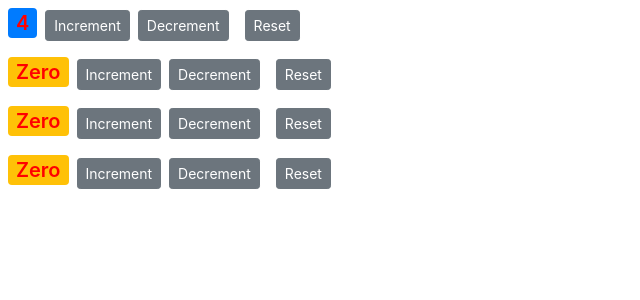
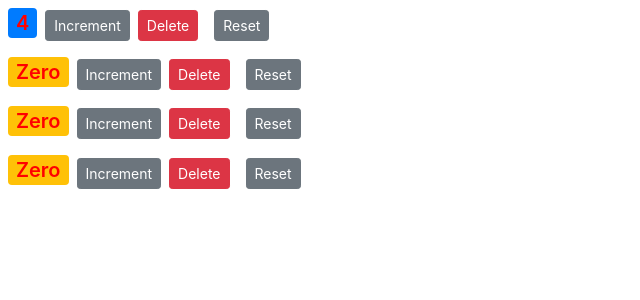
Before and after one commit to madukai/ReactCounterApp, a React (Create React App) app: page / in a window 1280 px wide. Shown: the top 300 px of the page, without its empty margins (0-640 px from the left). Built offline with nearby package versions, Linux system fonts and the light colour scheme.

Commit message:
Added event handler and updating states

```diff
--- a/src/components/counter.jsx
+++ b/src/components/counter.jsx
@@ -2,7 +2,7 @@
 
 class Counter extends Component {
     state = {
-        value: this.props.value
+        value: this.props.counter.value
     };
 
     styles = {
@@ -38,7 +38,7 @@
             <div>
                 <span style={this.styles} className={this.getBadgeClasses()}>{this.formatCount()}</span>
                 <button onClick={this.handleIncrement} className="btn btn-secondary btn-sm">Increment</button>
-                <button onClick={this.handleDecrement} className="btn btn-secondary btn-sm m-2">Decrement</button>
+                <button onClick={() => this.props.onDelete(this.props.counter.id)} className="btn btn-danger btn-sm m-2">Delete</button>
                 <button onClick={this.handleResetCounter} className="btn btn-secondary btn-sm m-2">Reset</button>
             </div>
         );
@@ -60,7 +60,7 @@
 
 export default Counter;
 
-//1:17:31 Composing Components
+// 1:43:57 Single Source of Truth
 
  /*
   // one solution: wrapper function to pass arguments
@@ -86,4 +86,7 @@
 
      // wrap react component without using div
      <React.Fragment> </React.Fragment>
+
+     -- props: data that can be access by another component, read-only (public)
+     -- state: data that can only be access by the component who owns it (local)
 */
--- a/src/components/counters.jsx
+++ b/src/components/counters.jsx
@@ -11,10 +11,18 @@
         ]
     };
 
+    handleDelete = (counterId) => {
+        const counters = this.state.counters.filter(c => c.id !== counterId);
+        this.setState({ counters });
+    };
+
     render() {
         return (<div>
             {this.state.counters.map(counter => (
-                <Counter key={counter.id} value={counter.value} id={counter.id}>
+                <Counter
+                    key={counter.id}
+                    onDelete={this.handleDelete}
+                    counter={counter}>
                 </Counter>
             ))}
         </div>);
```
